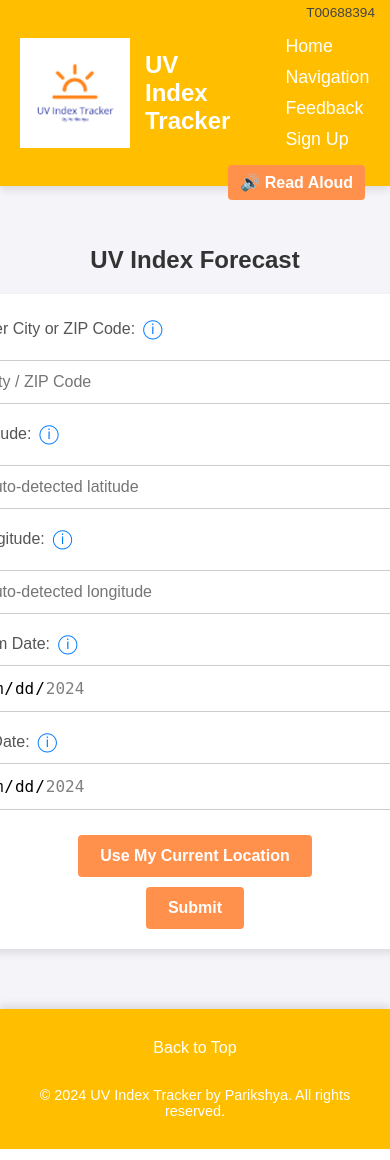
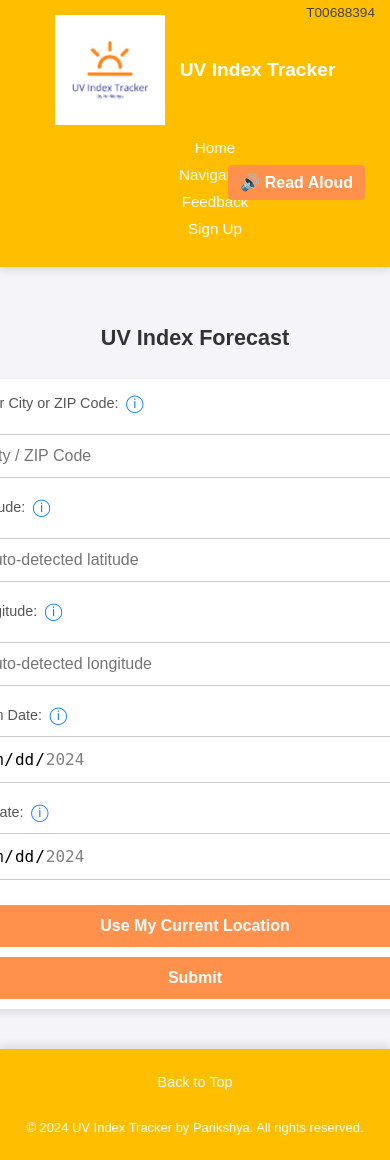
Before and after one commit to parikshya098/UV-Index-Tracker, a Flask app: page / in a window 390 px wide; the page is wider, and only the part inside the window is pictured. Run offline with Flask 3, Linux system fonts and the light colour scheme.

Commit message:
Updated CSS

```diff
--- a/static/style.css
+++ b/static/style.css
@@ -6,6 +6,7 @@ body {
     background-color: #f4f4f9; /* Light background for high contrast */
     color: #333; /* Dark text for readability */
     height: 100vh;
+    overflow-x: hidden;
 }
 
 /* Header Styling */
@@ -443,6 +444,19 @@ button:active {
     font-size: 1rem;
 }
 
+.section-box.forecast {
+    display: flex;
+    flex-direction: column;
+    align-items: center;
+    justify-content: center;
+    width: 60%; /* Slightly wider than content-fitted */
+    max-width: 600px; /* Ensures it doesn’t become too wide */
+    margin: 20px auto; /* Centers the box */
+    padding: 2px 6px; /* Reduced vertical padding for smaller height */
+    text-align: center; /* Center-aligns the content inside */
+    box-sizing: border-box; /* Includes padding in size calculations */
+}
+
 /* Wrapper for chart and color indicator */
 .chart-wrapper {
     position: relative;
@@ -510,21 +524,6 @@ button:active {
     color: #333;
 }
 
-/* Responsive adjustments */
-@media (max-width: 768px) {
-    .chart-wrapper {
-        flex-direction: column;
-    }
-    .color-indicator {
-        position: static;
-        margin-top: 20px;
-        transform: none;
-        width: 100%;
-        flex-direction: row;
-        justify-content: space-around;
-    }
-}
-
 /* Alerts */
 .alert {
     padding: 10px;
@@ -553,22 +552,148 @@ a:hover {
     color: #FF7043;
 }
 
-/* Responsive Design */
-@media (max-width: 600px) {
-    header h1 {
-        font-size: 1.5em;
+/* Adjust header for smaller screens */
+@media (max-width: 768px) {
+    header {
+        flex-wrap: wrap;
+        justify-content: center;
+        text-align: center;
+        padding: 15px;
+    }
+
+    .logo-container {
+        justify-content: center;
     }
 
     nav ul {
         flex-direction: column;
         gap: 10px;
     }
+}
+
+/* Ensure modal content remains accessible */
+@media (max-width: 768px) {
+    .modal-content {
+        width: 90%;
+        margin: 20px auto;
+    }
+
+    .close {
+        top: 10px;
+        right: 10px;
+        font-size: 1.5rem;
+    }
+}
+
+/* Adjust h1 size for smaller devices */
+@media (max-width: 600px) {
+    h1 {
+        font-size: 1.2rem;
+    }
+}
+
+/* Ensure buttons and inputs are responsive */
+@media (max-width: 768px) {
+    form#location-form, .section-box {
+        width: 90%;
+        margin: 10px auto;
+    }
+
+    form#location-form input,
+    form#location-form button,
+    .section-box button {
+        width: 100%;
+    }
+}
+
+/* Improve chart responsiveness */
+@media (max-width: 768px) {
+    .chart-wrapper {
+        display: flex;
+        flex-direction: column;
+        align-items: center;
+        justify-content: center;
+        padding: 10px;
+        gap: 15px; /* Space between chart and color indicator */
+        width: 100%; /* Ensure the wrapper takes the full width */
+        box-sizing: border-box;
+    }
 
     .chart-container {
-        height: 300px;
+        width: calc(100% - 20px); /* Full width with padding adjustment */
+        max-width: 100%; /* Prevents overflow */
+        height: auto; /* Allow chart to resize dynamically */
+        padding: 15px;
+        box-sizing: border-box; /* Includes padding in width calculations */
+    }
+
+    canvas {
+        max-width: 100%; /* Ensures the chart canvas stays within its container */
+        max-height: 100%; /* Ensures the chart canvas scales properly */
+    }
+
+    .color-indicator {
+        position: relative; /* Stays within the normal layout */
+        width: calc(100% - 20px); /* Matches chart container width */
+        max-width: 100%;
+        display: flex;
+        flex-wrap: wrap;
+        justify-content: center;
+        gap: 10px; /* Space between color items */
+        margin: 0 auto; /* Center the color indicator */
+    }
+
+    .color-item {
+        display: flex;
+        align-items: center;
+        gap: 5px; /* Space between color box and label */
+    }
+
+    .color-box {
+        width: 12px;
+        height: 12px;
+        border-radius: 2px;
+    }
+}
+
+/* Footer adjustments */
+@media (max-width: 768px) {
+    footer {
+        padding: 15px;
+        font-size: 0.9rem;
+    }
+}
+
+/* Adjust overall layout for very small screens */
+@media (max-width: 480px) {
+    body {
+        font-size: 0.9rem;
+    }
+
+    nav ul li a {
+        font-size: 0.95rem;
+        padding: 8px 10px;
     }
 
     .section-box {
-        padding: 15px;
+        padding: 10px;
+    }
+
+    form#location-form {
+        padding: 10px;
+    }
+
+    .chart-container {
+        padding: 10px;
+    }
+
+    canvas {
+        max-width: 100%; /* Ensure canvas scales properly for small screens */
+        max-height: 100%; /* Ensure the entire chart is visible */
+    }
+
+    .color-indicator {
+        gap: 5px;
+        flex-direction: column; /* Stack colors vertically for very small screens */
     }
 }
--- a/templates/weather.html
+++ b/templates/weather.html
@@ -4,7 +4,7 @@
 <h2>UV Index Forecast for {{ weather_info.city | safe }}</h2>
 
 <!-- Display forecast details -->
-<div class="current-weather">
+<div class="section-box forecast">
     <p><strong>City / Zip Code:</strong> {{ weather_info.city | safe }}</p>
     <p><strong>Country:</strong> {{ weather_info.country | safe }}</p>
     <p><strong>Latitude:</strong> {{ weather_info.latitude }}</p>
```
